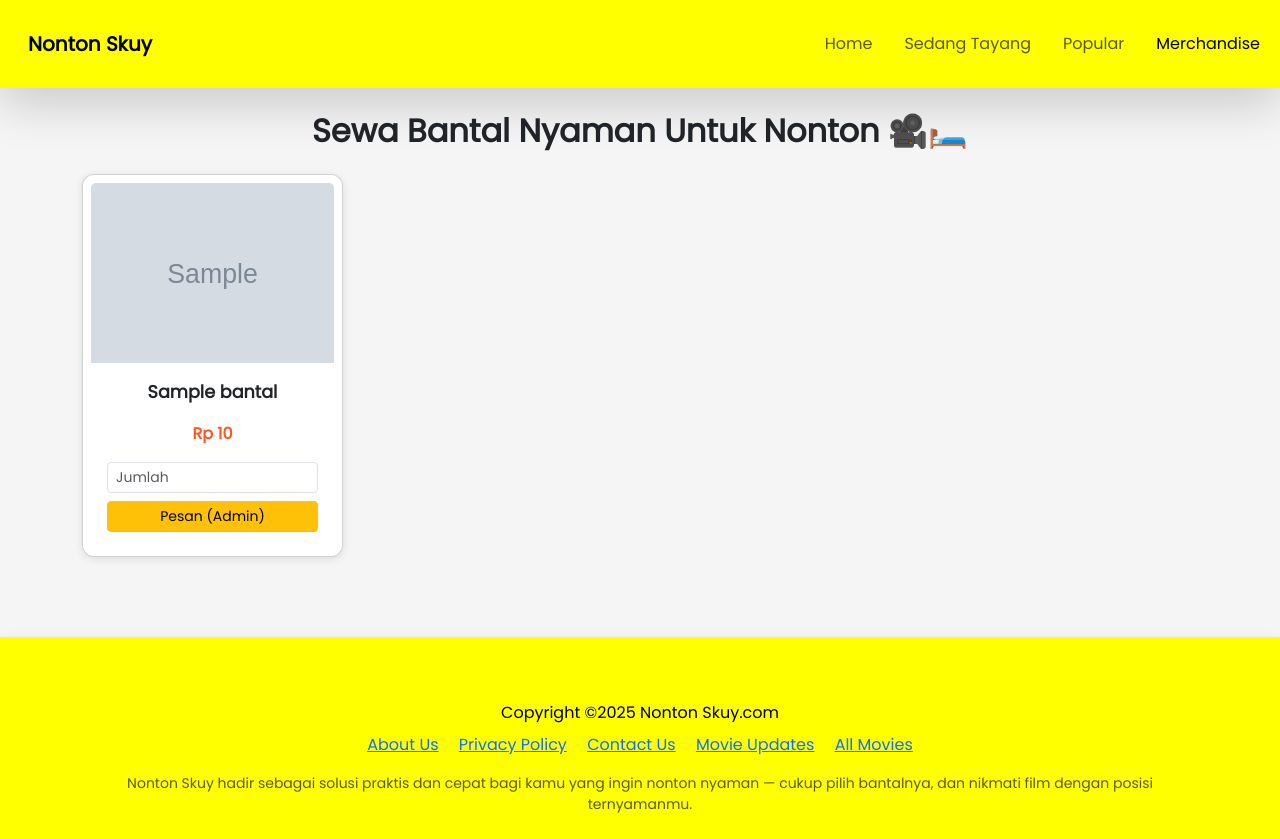
After one commit to devanms1/Project_PemWeb, a PHP site: page /sewabantal.php in a window 1280 px wide. The commit adds this page. Run offline with PHP 8.4, Linux system fonts and the light colour scheme; tables that the repository leaves empty or names only in its code hold one stand-in row (values such as "Sample post"); grey boxes marked "Sample" are stand-in pictures.

Commit message:
gancorin

```diff
--- a/marchandise.php
+++ b/marchandise.php
@@ -129,7 +129,7 @@
         </a>
       </div>
       <div class="col">
-        <a href="">
+        <a href="sewabantal.php">
           <div class="card card-custom text-center">
             <div class="card-overlay">Sewa Bantal</div>
             <img src="./Assets/miaw.png" class="card-img-top" alt="Bantal" />
@@ -137,7 +137,7 @@
         </a>
       </div>
       <div class="col">
-        <a href="">
+        <a href="sewaselimut.php">
           <div class="card card-custom text-center">
             <div class="card-overlay">Sewa Selimut</div>
             <img
--- /dev/null
+++ b/sewabantal.php
@@ -0,0 +1,137 @@
+<!DOCTYPE html>
+<html lang="en">
+<head>
+  <meta charset="UTF-8" />
+  <meta name="viewport" content="width=device-width, initial-scale=1.0"/>
+  <title>Sewa Bantal</title>
+  <link href="https://cdn.jsdelivr.net/npm/bootstrap@5.3.5/dist/css/bootstrap.min.css" rel="stylesheet" />
+  <link rel="stylesheet" href="./Style/style.css" />
+  <link rel="preconnect" href="https://fonts.googleapis.com" />
+  <link rel="preconnect" href="https://fonts.gstatic.com" crossorigin />
+  <link href="https://fonts.googleapis.com/css2?family=Poppins&display=swap" rel="stylesheet" />
+  <style>
+    body {
+      font-family: 'Poppins', sans-serif;
+      background-color: #f5f5f5;
+    }
+    .bantal-card {
+      border-radius: 12px;
+      overflow: hidden;
+      box-shadow: 0 2px 8px rgba(0,0,0,0.1);
+      background: white;
+      transition: 0.3s ease-in-out;
+    }
+    .bantal-card:hover {
+      transform: translateY(-5px);
+      box-shadow: 0 4px 16px rgba(0,0,0,0.2);
+    }
+    .bantal-img {
+      height: 180px;
+      object-fit: cover;
+    }
+    .bantal-title {
+      font-size: 1.1em;
+      font-weight: 600;
+    }
+    .bantal-price {
+      font-weight: bold;
+      color: #ff5722;
+    }
+  </style>
+</head>
+<body>
+
+<!-- Navbar -->
+<nav class="navbar navbar-expand-lg fixed-top shadow-lg" style="background-color: yellow">
+  <div class="container-fluid">
+    <a class="navbar-brand fw-bold m-3" href="#">Nonton Skuy</a>
+    <button class="navbar-toggler" type="button" data-bs-toggle="collapse" data-bs-target="#navbarNavDropdown">
+      <span class="navbar-toggler-icon"></span>
+    </button>
+    <div class="collapse navbar-collapse justify-content-end" id="navbarNavDropdown">
+      <ul class="navbar-nav gap-3">
+        <li class="nav-item"><a class="nav-link" href="home.php">Home</a></li>
+        <li class="nav-item"><a class="nav-link" href="tayang.php">Sedang Tayang</a></li>
+        <li class="nav-item"><a class="nav-link" href="populer.php">Popular</a></li>
+        <li class="nav-item"><a class="nav-link active" href="marchandise.php">Merchandise</a></li>
+      </ul>
+    </div>
+  </div>
+</nav>
+
+<!-- Title -->
+<div class="container text-center" style="margin-top: 7em;">
+  <h2 class="fw-bold mb-4">Sewa Bantal Nyaman Untuk Nonton 🎥🛏️</h2>
+</div>
+
+<!-- Bantal Cards -->
+<div class="container">
+  <div class="row row-cols-2 row-cols-md-4 g-4">
+    <?php
+    // Koneksi ke database
+    $koneksi = new mysqli("localhost", "root", "", "db_bioskop");
+
+    // Cek koneksi
+    if ($koneksi->connect_error) {
+      die("Koneksi gagal: " . $koneksi->connect_error);
+    }
+
+    // Ambil data bantal dari database
+    $result = $koneksi->query("SELECT * FROM bantal ORDER BY id DESC");
+
+    // Tampilkan setiap produk sebagai kartu
+    while ($bantal = $result->fetch_assoc()) {
+      echo '
+      <div class="col">
+        <div class="card bantal-card text-center p-2">
+          <img src="'.$bantal["image"].'" class="card-img-top bantal-img" alt="'.$bantal["name"].'" />
+          <div class="card-body">
+            <p class="bantal-title">'.$bantal["name"].'</p>
+            <p class="bantal-price">Rp '.number_format($bantal["price"], 0, ',', '.').'</p>
+
+            <!-- Form Pesan Admin -->
+            <form action="pesan_bantal.php" method="POST">
+              <input type="hidden" name="bantal_name" value="'.$bantal["name"].'">
+              <input type="hidden" name="bantal_price" value="'.$bantal["price"].'">
+              <div class="mb-2">
+                <input type="number" name="quantity" class="form-control form-control-sm" min="1" placeholder="Jumlah" required>
+              </div>
+              <button type="submit" class="btn btn-warning btn-sm w-100">Pesan (Admin)</button>
+            </form>
+
+          </div>
+        </div>
+      </div>';
+    }
+
+    // Tutup koneksi
+    $koneksi->close();
+    ?>
+  </div>
+</div>
+
+<!-- Footer -->
+<footer class="footer text-white py-4 shadow" style="background-color: yellow; color: black; margin-top: 5em;">
+  <div class="container text-center">
+    <div class="social-icons mb-3">
+      <a href="#" class="text-white me-3"><i class="fab fa-facebook"></i></a>
+      <a href="#" class="text-white me-3"><i class="fab fa-twitter"></i></a>
+      <a href="#" class="text-white"><i class="fab fa-instagram"></i></a>
+    </div>
+    <p class="mb-2" style="color: black">Copyright ©2025 Nonton Skuy.com</p>
+    <div class="footer-links mb-3">
+      <a href="#" class="text-orange mx-2">About Us</a>
+      <a href="#" class="text-orange mx-2">Privacy Policy</a>
+      <a href="#" class="text-orange mx-2">Contact Us</a>
+      <a href="#" class="text-orange mx-2">Movie Updates</a>
+      <a href="#" class="text-orange mx-2">All Movies</a>
+    </div>
+    <p class="text-muted small mb-0">
+      Nonton Skuy hadir sebagai solusi praktis dan cepat bagi kamu yang ingin nonton nyaman — cukup pilih bantalnya, dan nikmati film dengan posisi ternyamanmu.
+    </p>
+  </div>
+</footer>
+
+<script src="https://cdn.jsdelivr.net/npm/bootstrap@5.3.5/dist/js/bootstrap.bundle.min.js"></script>
+</body>
+</html>
```
Also changed, not shown: sewaselimut.php (added, +133 -0 lines).
